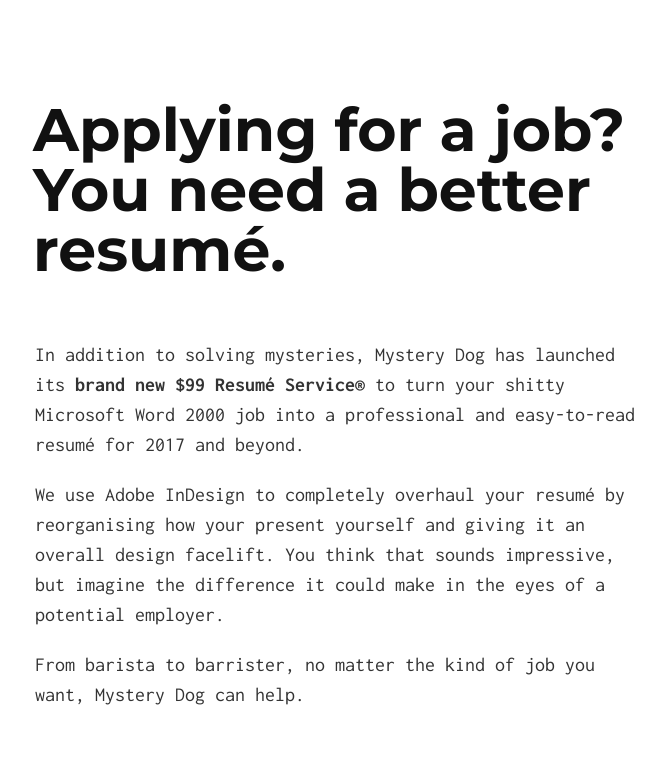
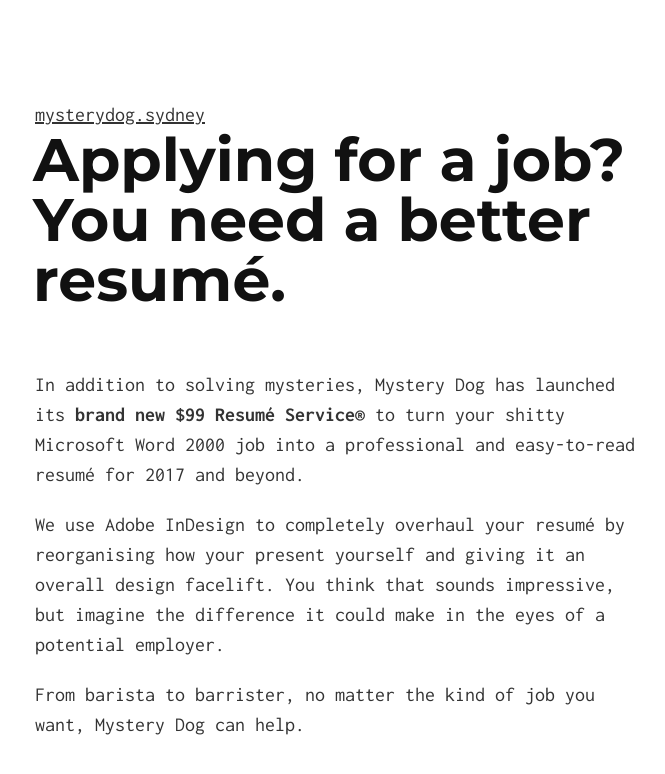
Before and after one commit to tomjoyner/shopping_cart, a Jekyll site: the page test.html, which Jekyll copies as it is, in a window 1280 px wide. Shown: the top 774 px of the page, without its empty margins (305-970 px from the left). Built offline with Jekyll 4.4.1, drawn with Linux system fonts in a browser that asks for light colours.

Commit message:
Update test.html

```diff
--- a/test.html
+++ b/test.html
@@ -18,6 +18,7 @@
   </head>
 <body>
   <div class="container">
+    <a href="Home">mysterydog.sydney</a>
     <h1>Applying for a job? You need a better resumé.</h1>
     <p>In addition to solving mysteries, Mystery Dog has launched its <b>brand new $99 Resumé Service®</b> to turn your shitty Microsoft Word 2000 job into a professional and easy-to-read resumé for 2017 and beyond.</p>
 <p>We use Adobe InDesign to completely overhaul your resumé by reorganising how your present yourself and giving it an overall design facelift. You think that sounds impressive, but imagine the difference it could make in the eyes of a potential employer.</p>
```
